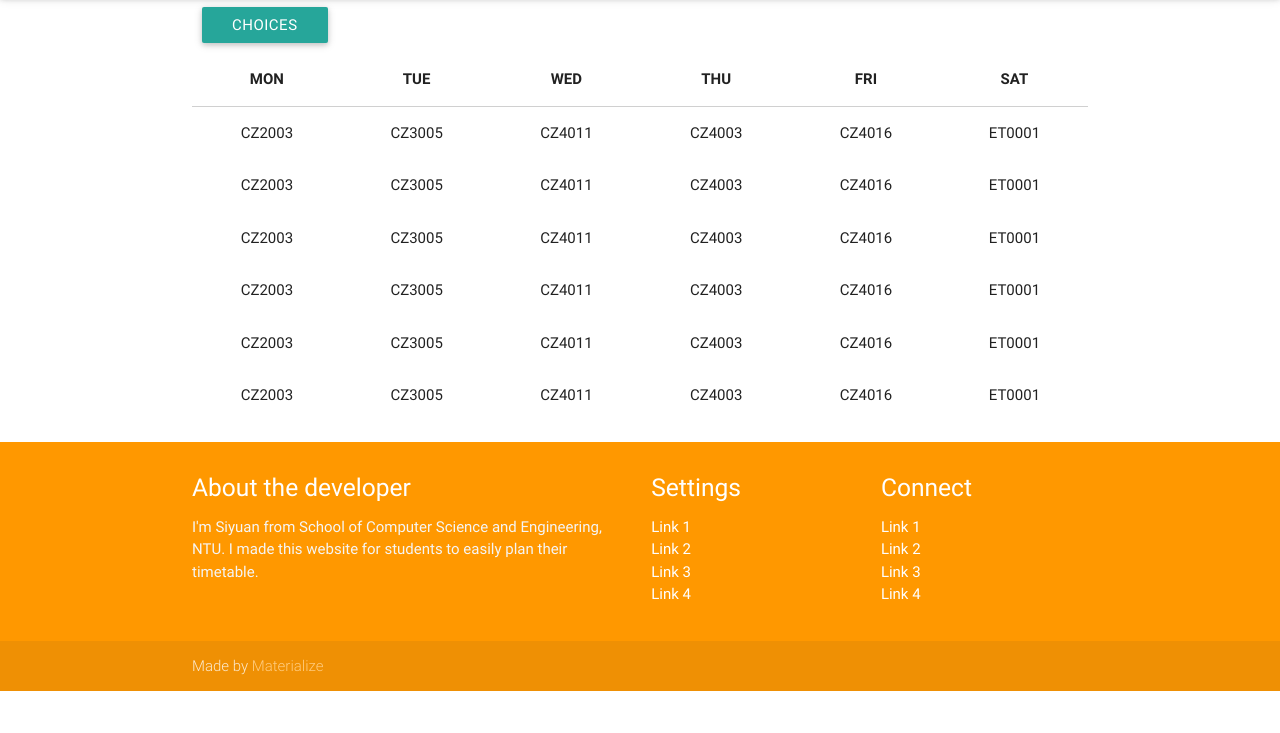
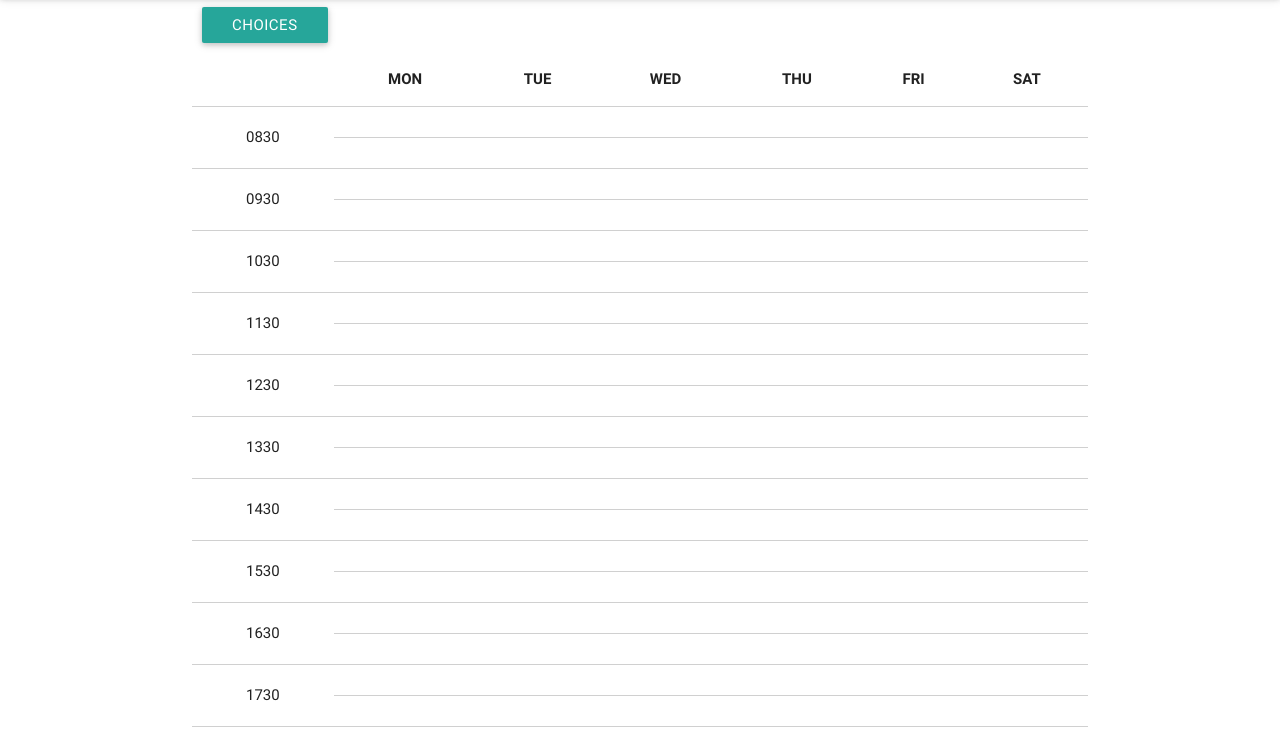
Before and after one commit to Enovyne/ntu-course-planner-web, a website: page src/index.html in a window 1280 px wide. Shown: the part 67-800 px from the top of the page. Drawn offline with nearby package versions, Linux system fonts and the light colour scheme.

Commit message:
adjust table

```diff
--- a/src/index.html
+++ b/src/index.html
@@ -27,15 +27,17 @@
       <li><a href="#">One</a></li>
       <li><a href="#">Two</a></li>
     </ul>
-    <table class="centered">
+    <table class="centered bordered">
       <thead>
         <tr>
+          <th></th>
           <th ng-repeat="day in days">{{ day }}</th>
         </tr>
       </thead>
       <tbody>
         <tr ng-repeat="slot in slots">
-          <td ng-repeat="slot in slots">{{ slot }}</td>
+          <td ng-if="$even" rowspan="2"><div>{{ slots[$index+1] }}</div></td>
+          <td ng-repeat="day in days"></td>
         </tr>
       </tbody>
     </table>
--- a/src/js/index.js
+++ b/src/js/index.js
@@ -1,6 +1,6 @@
 var planner = angular.module('planner', []);
 
 planner.controller('TimetableCtrl', function($scope) {
-  $scope.slots = ["CZ2003", "CZ3005", "CZ4011", "CZ4003", "CZ4016", "ET0001"];
+  $scope.slots = ["0800", "0830", "0900", "0930", "1000", "1030", "1100", "1130", "1200", "1230", "1300", "1330", "1400", "1430", "1500", "1530", "1600", "1630", "1700", "1730", "1800", "1830", "1900", "1930", "2000", "2030"];
   $scope.days = ["MON", "TUE", "WED", "THU", "FRI", "SAT"];
 });
```
